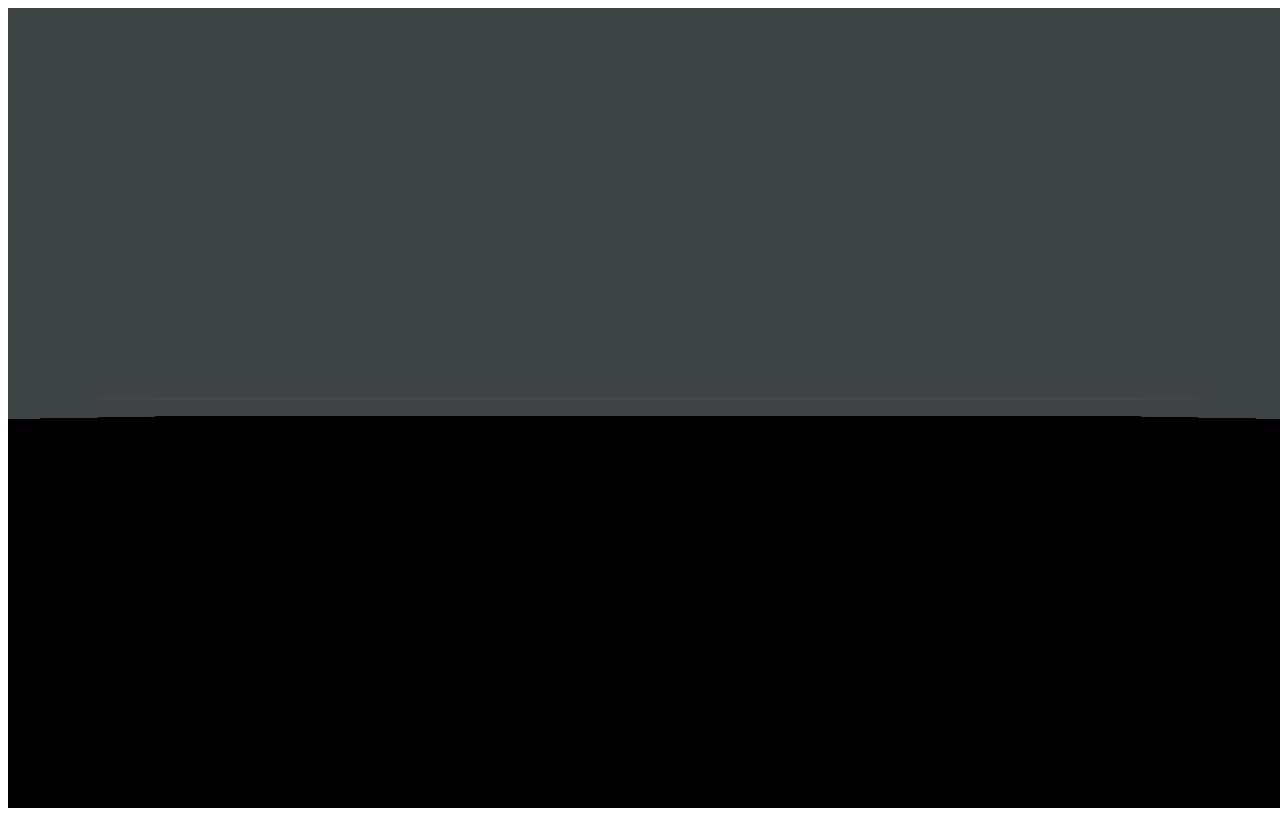
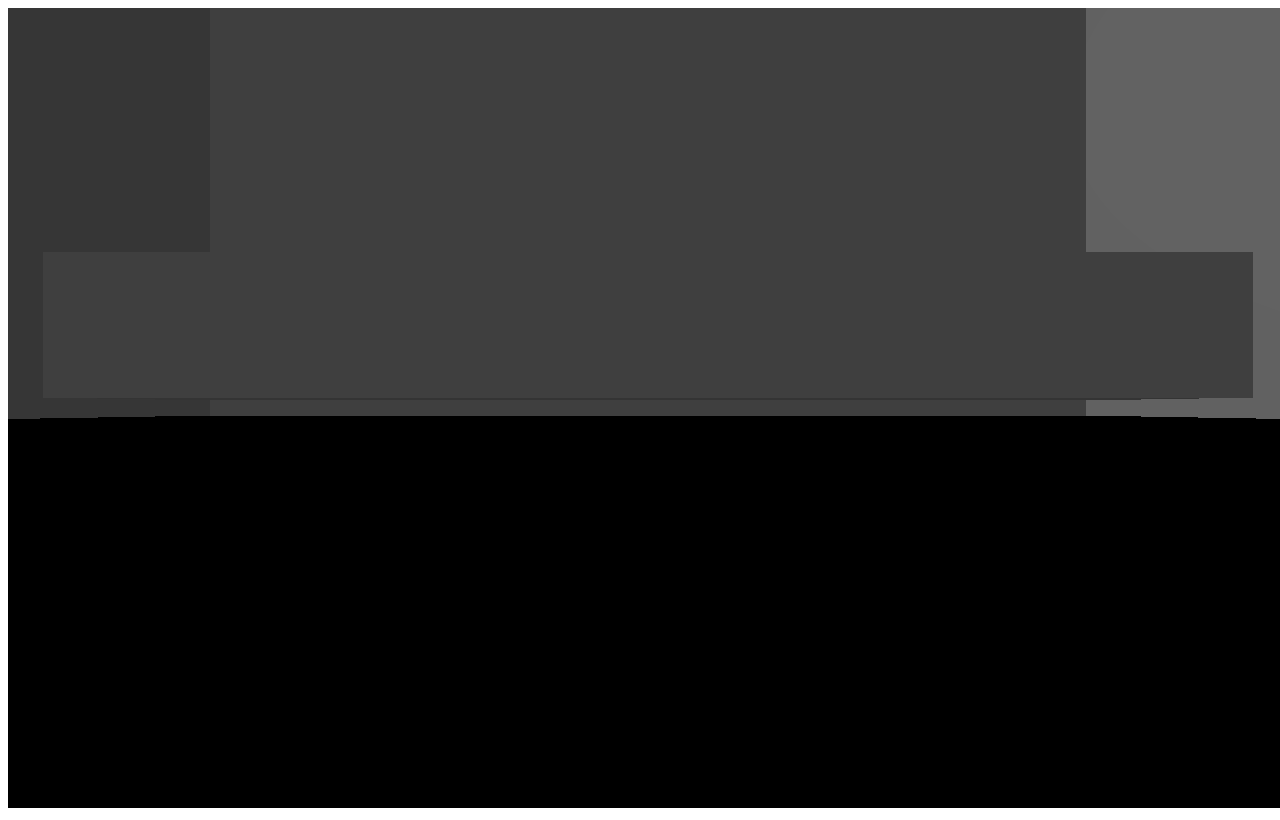
Before and after one commit to cg2021c/final-project-team, a plain HTML site: page index.html in a window 1280 px wide. Drawn offline with nearby package versions, Linux system fonts and the light colour scheme; animation ran at ten frames a second.

Commit message:
Add Lighting

```diff
--- a/index.html
+++ b/index.html
@@ -3,7 +3,7 @@
 <head>
     <meta charset="UTF-8">
     <meta name="viewport" content="width=device-width, initial-scale=1.0">
-    <title>ThreeJS Starter</title>
+    <title>ThreeJS PatternLab</title>
     <link href="style.css" rel="stylesheet">
 </head>
 <body>
--- a/main.js
+++ b/main.js
@@ -74,8 +74,13 @@ function init(){
     addWall(1, 30, 50, 29.5, 14.5, -0);
 
 
-    const light = new THREE.HemisphereLight(0xADD8E6, 0xFFFFFF, 1);
-    scene.add(light);
+    const hemisphereLight = new THREE.HemisphereLight(0xFFFFFF, 0x808080, 1.5);
+    hemisphereLight.position.set(-30, 32, -15);
+    const directionalLight = new THREE.DirectionalLight( 0xffffff, 0.5 );
+    directionalLight.position.set(-30, 10, -15);
+    directionalLight.castShadow = true;
+    scene.add( directionalLight );
+    scene.add(hemisphereLight);
 
     function addWall(w, h, d, x, y, z){
         const geometry = new THREE.BoxGeometry( w, h, d );
```
